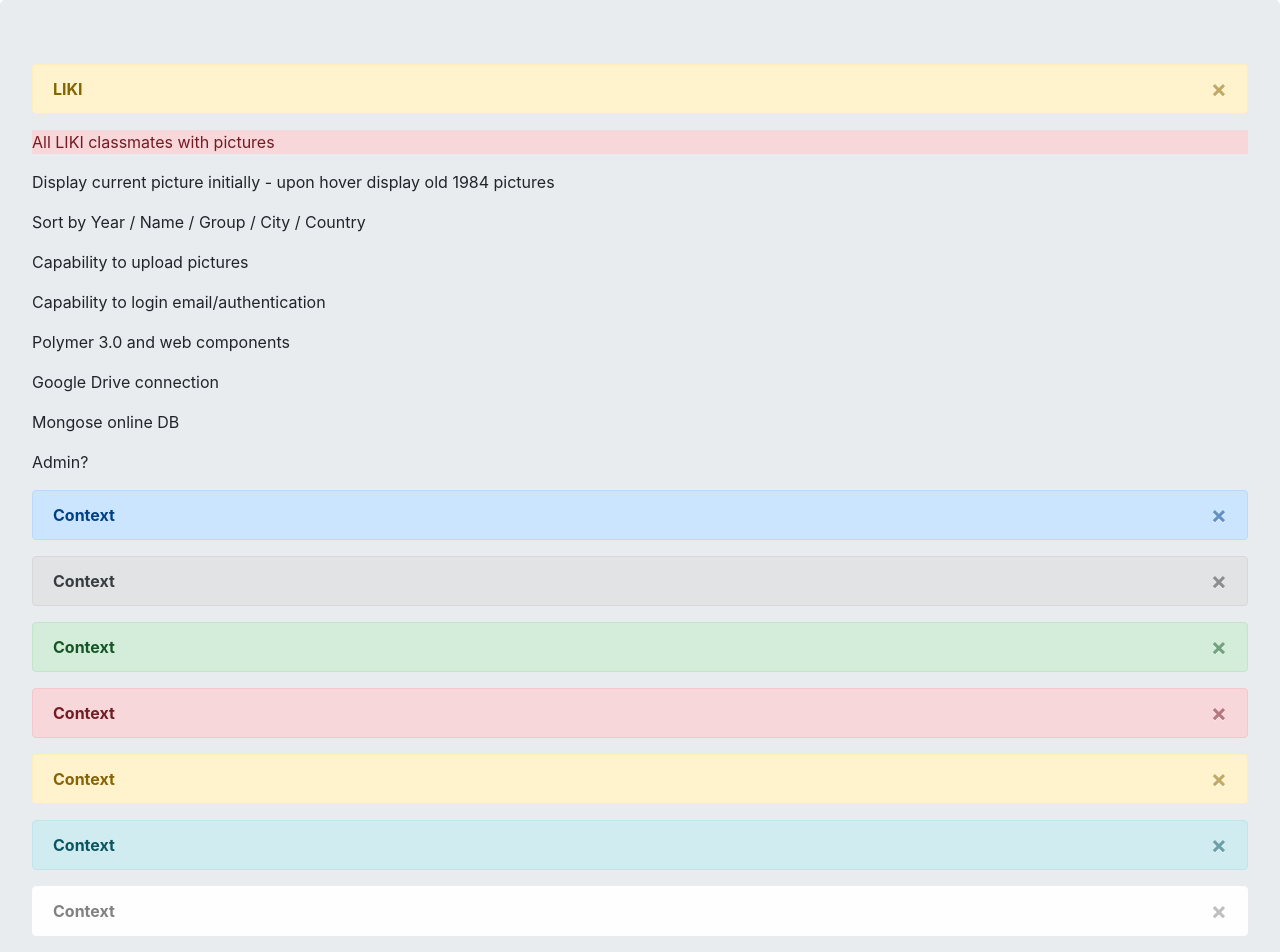
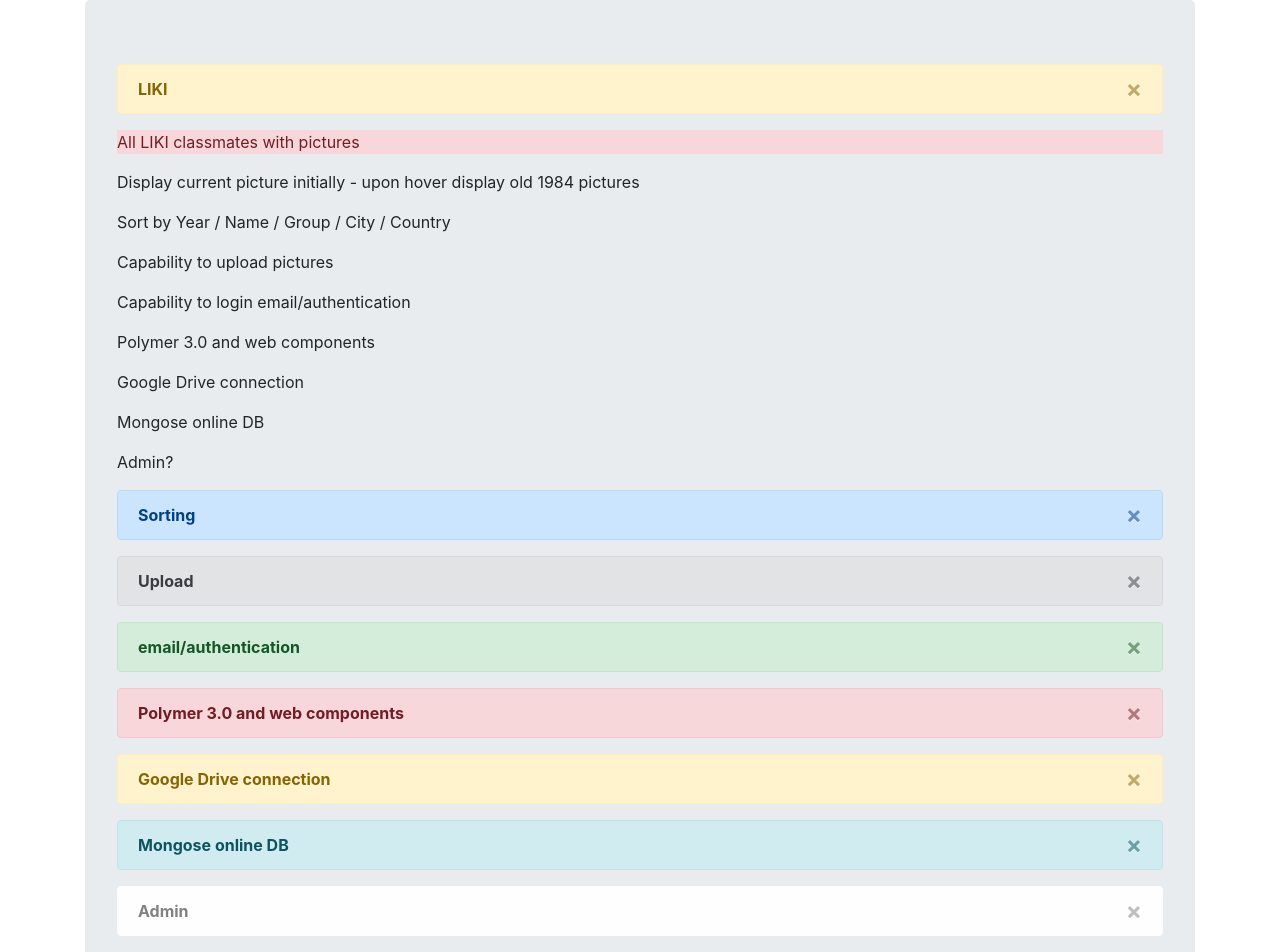
Before and after one commit to bob-smith-compass/liki, a React (Create React App) app: page / in a window 1280 px wide. Shown: the top 952 px of the page. Built offline with nearby package versions, Linux system fonts and the light colour scheme.

Commit message:
pass dynamic properties to Alert

```diff
--- a/src/App.js
+++ b/src/App.js
@@ -9,7 +9,7 @@ import Todo from './components/todo/Todo';
 
 function App() {
   return (
-    <div className="">
+    <div className="container">
       <Todo />
       <div className="well">
         <Links />
--- a/src/components/alert/Alert.jsx
+++ b/src/components/alert/Alert.jsx
@@ -8,7 +8,7 @@ export default class Alert extends Component {
         className={`alert ${this.props.type} alert-dismissible fade show`}
         role="alert"
       >
-        <strong>Context</strong>
+        <strong>{`${this.props.title}`}</strong>
 
         <button
           type="button"
--- a/src/components/todo/Todo.jsx
+++ b/src/components/todo/Todo.jsx
@@ -38,14 +38,14 @@ export default class Todo extends Component {
         <p>Google Drive connection</p>
         <p>Mongose online DB</p>
         <p>Admin?</p>
-        <Alert type={"alert-primary"} />
-        <Alert type={"alert-secondary"} />
-        <Alert type={"alert-success"} />
-        <Alert type={"alert-danger"} />
-        <Alert type={"alert-warning"} />
-        <Alert type={"alert-info"} />
-        <Alert type={"alert-light"} />
-        <Alert type={"alert-dark"} />
+        <Alert type={"alert-primary"} title={"Sorting"} />
+        <Alert type={"alert-secondary"} title={"Upload"} />
+        <Alert type={"alert-success"} title={"email/authentication"} />
+        <Alert type={"alert-danger"} title={"Polymer 3.0 and web components"} />
+        <Alert type={"alert-warning"} title={"Google Drive connection"} />
+        <Alert type={"alert-info"} title={"Mongose online DB"} />
+        <Alert type={"alert-light"} title={"Admin"} />
+        <Alert type={"alert-dark"} title={"Title"} />
         <p>Search with mongoDB</p>
         <p>Relay GraphQL</p>
         <p>Debounce</p>
```
